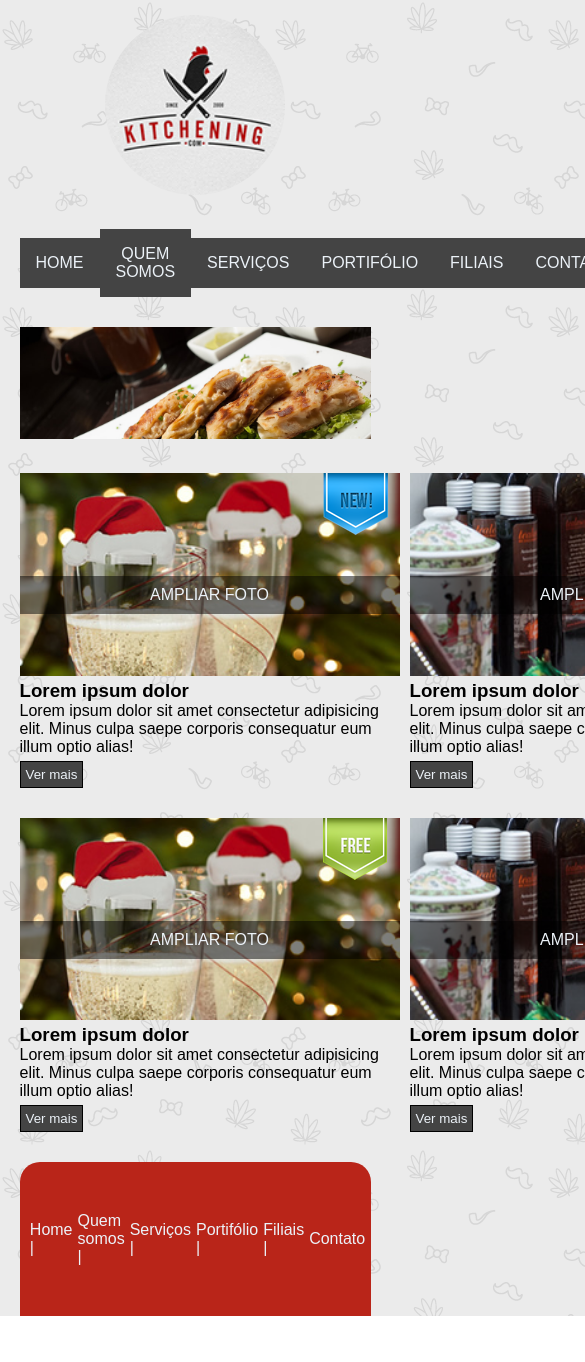
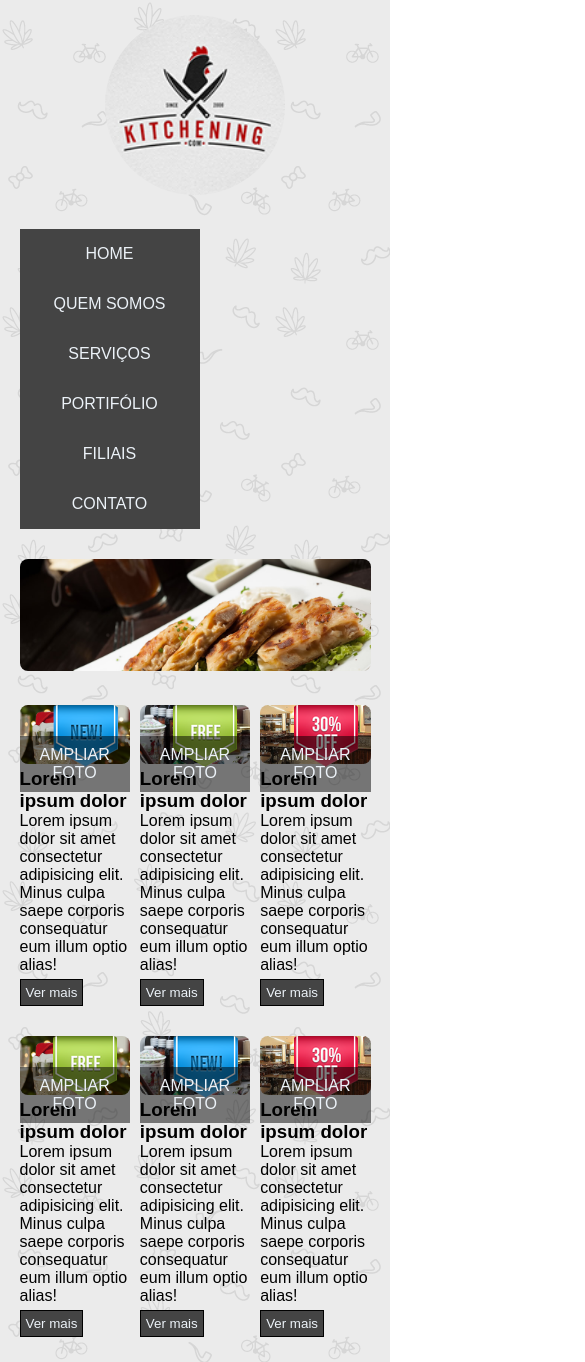
Before and after one commit to ianfelix/FrontEnd-Coding-Facebook, a plain HTML site: page exercicio-boteco/src/pages/Home/index.html in a window 390 px wide. Shown: the top 1362 px of the page, 585 px wide, since content can reach past the window. Before the commit the page ends 1316 px from the top, so only its background shows below. Drawn offline with Linux system fonts and the light colour scheme.

Commit message:
Update styles - responsiviness images

```diff
--- a/exercicio-boteco/src/pages/Home/styles.css
+++ b/exercicio-boteco/src/pages/Home/styles.css
@@ -3,14 +3,7 @@
   padding: 0;
   box-sizing: border-box;
 }
-html,
-body,
-#root {
-  max-height: 100vh;
-  max-width: 100vw;
-  height: 100%;
-  width: 100%;
-}
+
 *,
 button,
 input {
@@ -25,6 +18,11 @@ body {
   margin: 0 auto;
 }
 
+img {
+  max-width: 100%;
+  border-radius: 0.5rem;
+}
+
 header {
   text-align: center;
   margin-top: 15px;
@@ -37,6 +35,7 @@ header {
 
 nav ul {
   display: flex;
+  flex-wrap: wrap;
   justify-content: space-between;
   align-items: center;
   margin-top: 30px;
@@ -64,14 +63,14 @@ section img.banner {
 
 section.container-grid {
   display: grid;
-  grid-template-columns: repeat(3, 380px);
+  grid-template-columns: repeat(3, 1fr);
   justify-content: space-between;
   gap: 30px 10px;
 }
 
 section.container-grid > div,
 section.container-grid img.img-produto {
-  width: 380px;
+  width: 100%;
 }
 
 section.container-grid .container-img {
@@ -115,6 +114,7 @@ footer {
 
 footer ul {
   display: flex;
+  flex-wrap: wrap;
   justify-content: center;
   align-items: center;
 }
```
